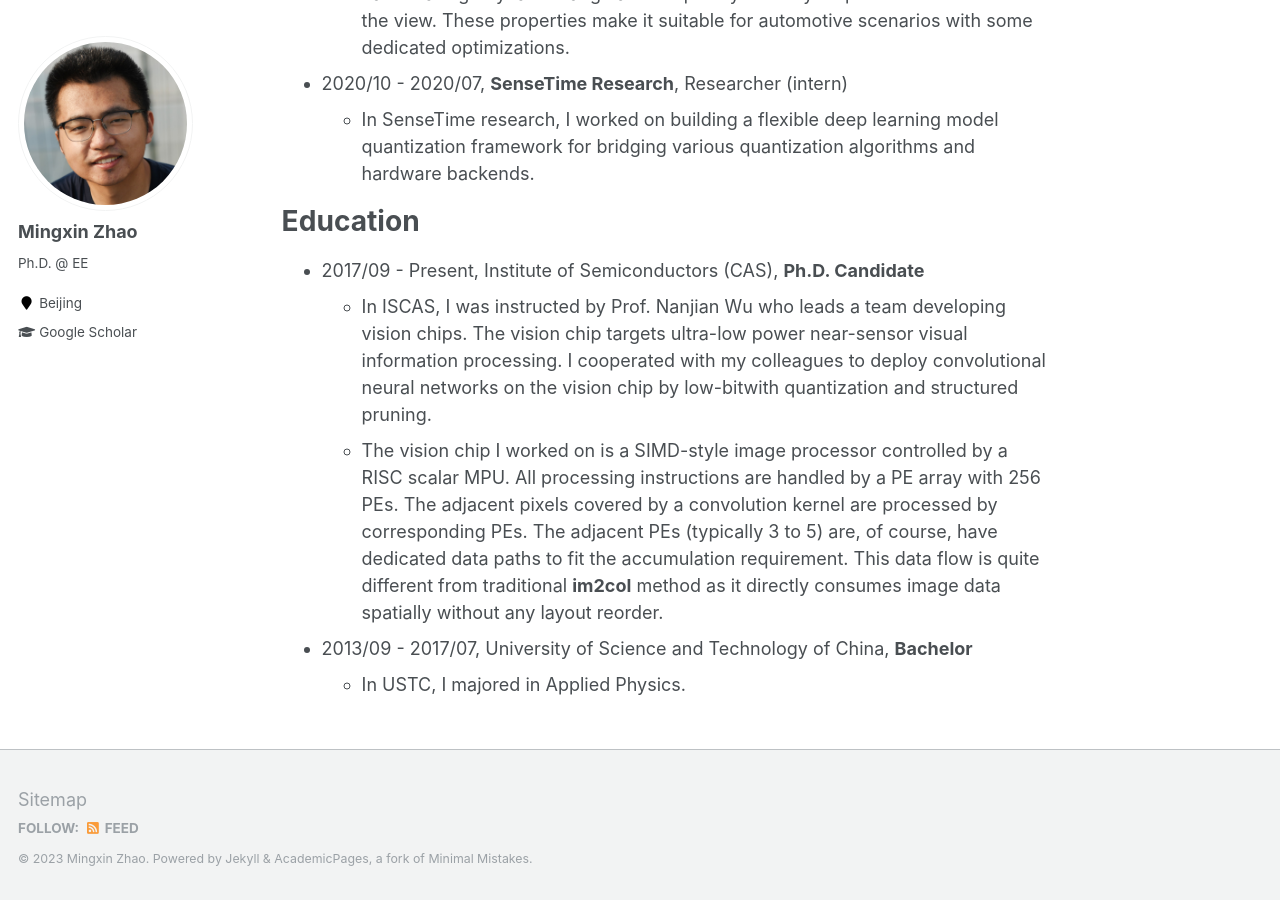
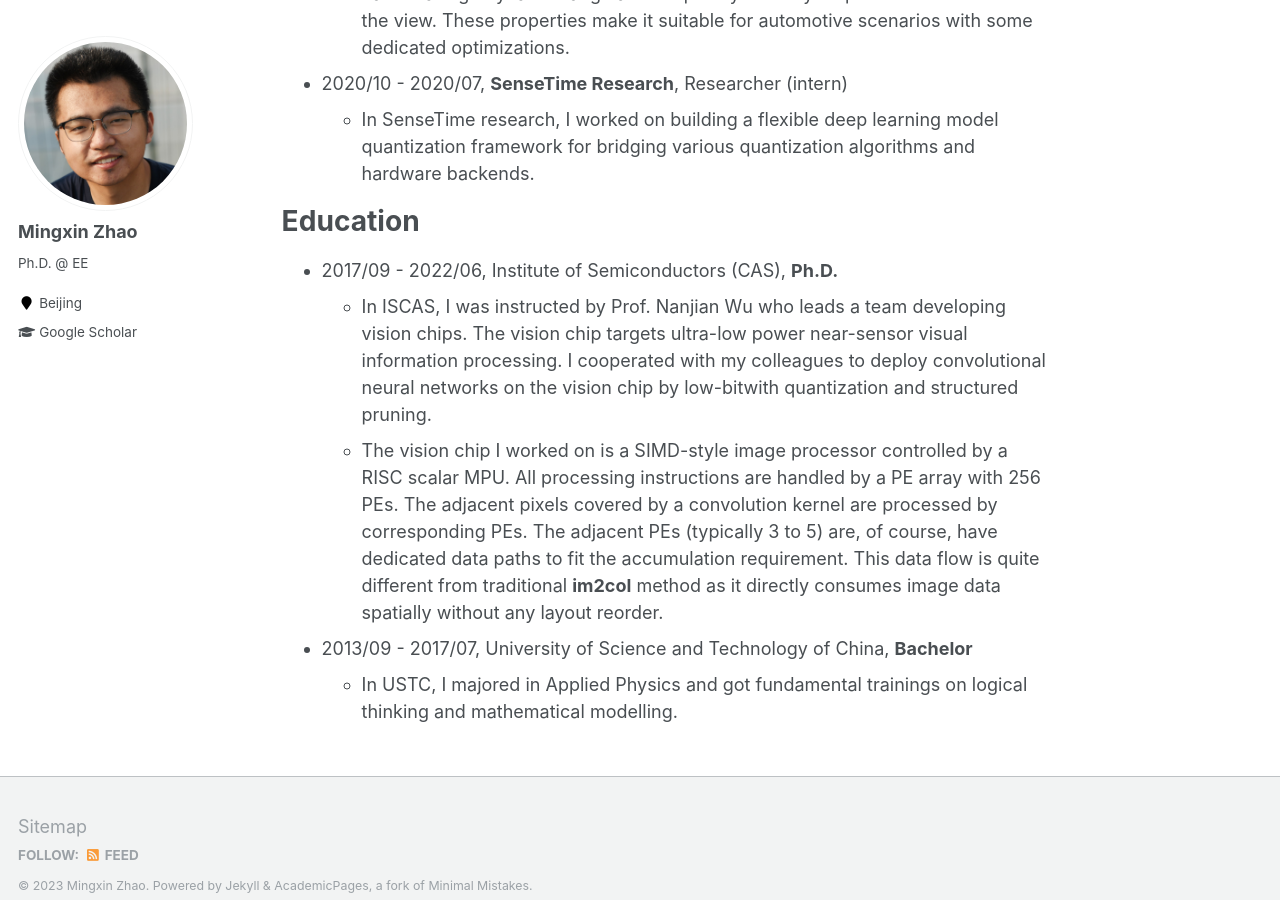
Before and after one commit to JackGittes/JackGittes.github.io, a Jekyll site: the page built from _pages/about.md, in a window 1280 px wide and 900 px high, scrolled down 591 px. Built offline with Jekyll 4.4.1, drawn with Linux system fonts in a browser that asks for light colours.

Commit message:
_pages: update about page

```diff
--- a/_pages/about.md
+++ b/_pages/about.md
@@ -22,9 +22,9 @@ Internships
 
 Education
 ======
-- 2017/09 - Present, Institute of Semiconductors (CAS), **Ph.D. Candidate**
+- 2017/09 - 2022/06, Institute of Semiconductors (CAS), **Ph.D.**
   - In ISCAS, I was instructed by Prof. Nanjian Wu who leads a team developing vision chips. The vision chip targets ultra-low power near-sensor visual information processing. I cooperated with my colleagues to deploy convolutional neural networks on the vision chip by low-bitwith quantization and structured pruning.
   - The vision chip I worked on is a SIMD-style image processor controlled by a RISC scalar MPU. All processing instructions are handled by a PE array with 256 PEs. The adjacent pixels covered by a convolution kernel are processed by corresponding PEs. The adjacent PEs (typically 3 to 5) are, of course, have dedicated data paths to fit the accumulation requirement. This data flow is quite different from traditional **im2col** method as it directly consumes image data spatially without any layout reorder.
 
 - 2013/09 - 2017/07, University of Science and Technology of China, **Bachelor**
-  - In USTC, I majored in Applied Physics.
+  - In USTC, I majored in Applied Physics and got fundamental trainings on logical thinking and mathematical modelling.
```
